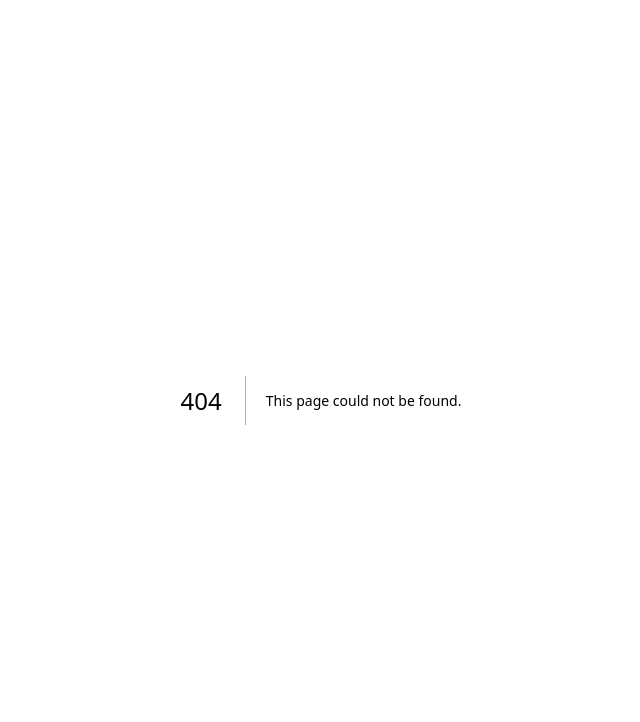
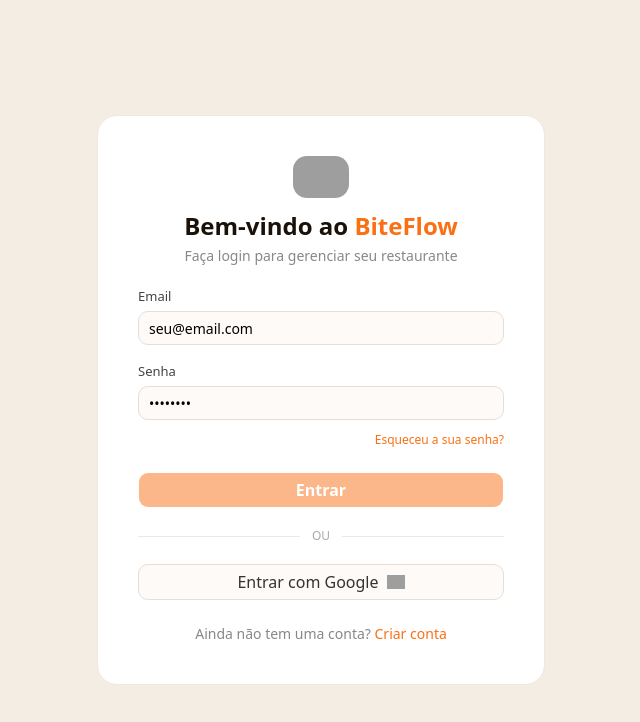
Before and after one commit to lucas-ribeiro03/biteflow, a Next.js app: page /login in a window 1280 px wide. Before the commit this address had no page. Shown: the top 722 px of the page, without its empty margins (319-959 px from the left). Built offline with nearby package versions, Linux system fonts and the light colour scheme; grey boxes are pictures that could not be loaded.

Commit message:
login and register page

```diff
--- /dev/null
+++ b/app/login/page.tsx
@@ -0,0 +1,5 @@
+import Login from "@/components/Login";
+
+export default function LoginPage() {
+  return <Login />;
+}
--- /dev/null
+++ b/app/register/page.tsx
@@ -0,0 +1,7 @@
+import Register from "@/components/Register";
+
+const RegisterPage = () => {
+  return <Register />;
+};
+
+export default RegisterPage;
```
